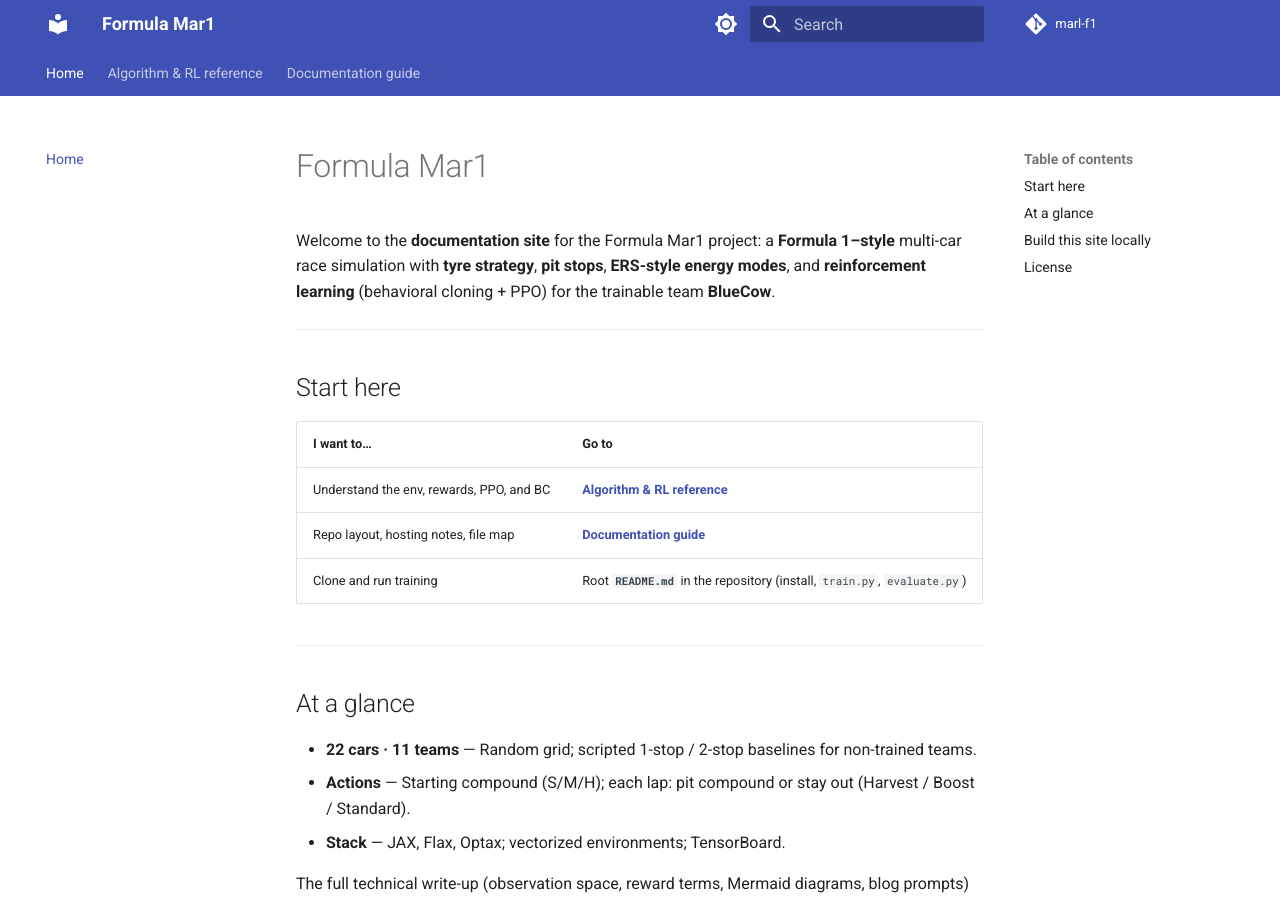
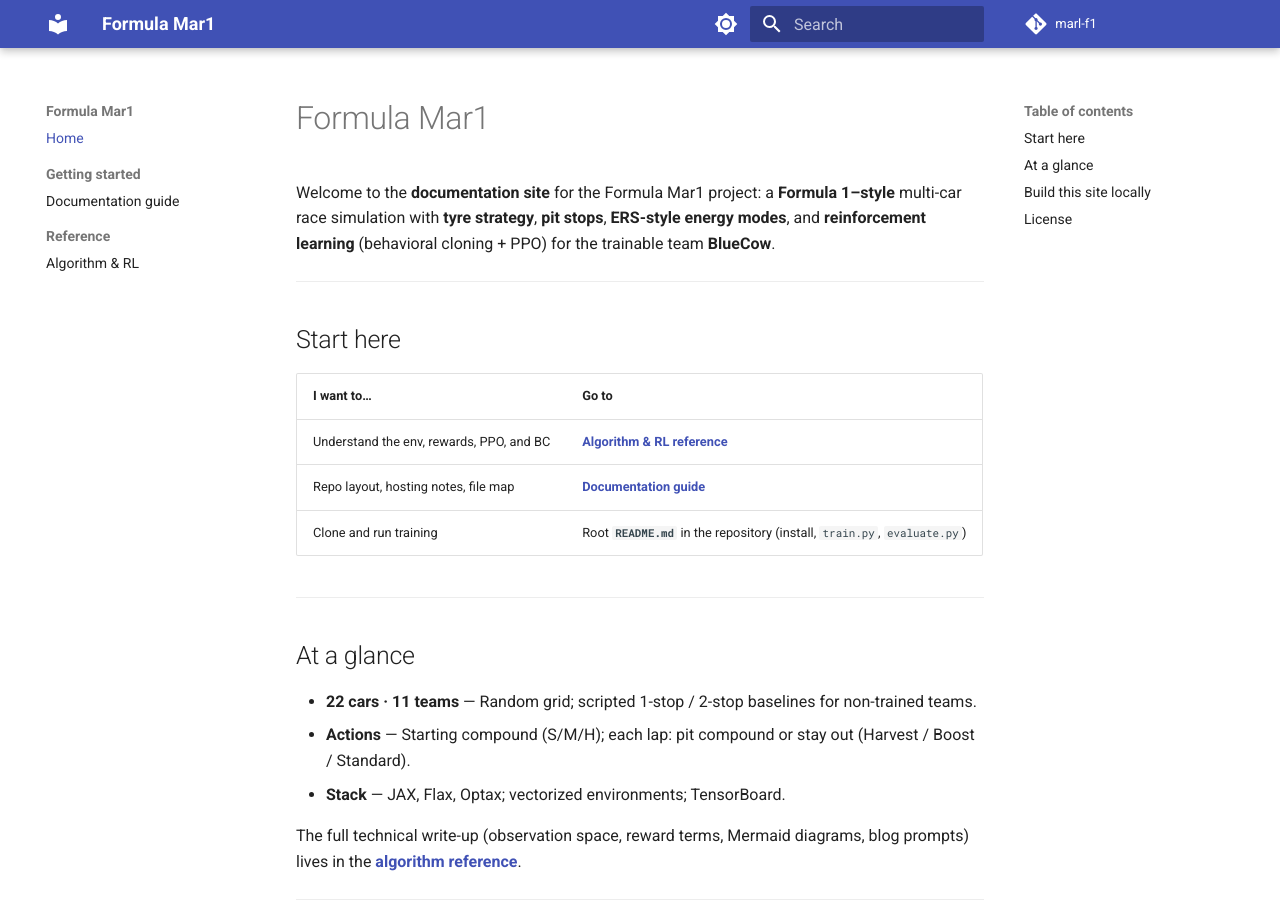
Before and after one commit to jan-a-krzywda/formula-mar1, an MkDocs documentation site: the page built from docs/index.md, in a window 1280 px wide and 900 px high. Built offline with MkDocs 1.6.1 and Material for MkDocs 9.7.7, drawn with Linux system fonts in a browser that asks for light colours; comment, search, counter and statistics services are not loaded.

Commit message:
navigation-panel

```diff
--- a/mkdocs.yml
+++ b/mkdocs.yml
@@ -30,7 +30,6 @@
         icon: material/brightness-4
         name: Switch to light mode
   features:
-    - navigation.tabs
     - navigation.sections
     - navigation.expand
     - search.suggest
@@ -54,8 +53,10 @@
 
 nav:
   - Home: index.md
-  - Algorithm & RL reference: FORMULA_MAR1_ALGORITHM.md
-  - Documentation guide: guide.md
+  - Getting started:
+      - Documentation guide: guide.md
+  - Reference:
+      - Algorithm & RL: FORMULA_MAR1_ALGORITHM.md
 
 extra:
   social:
```
